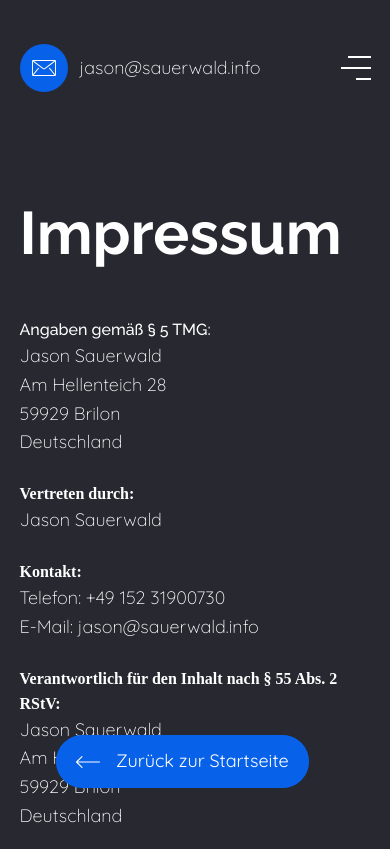
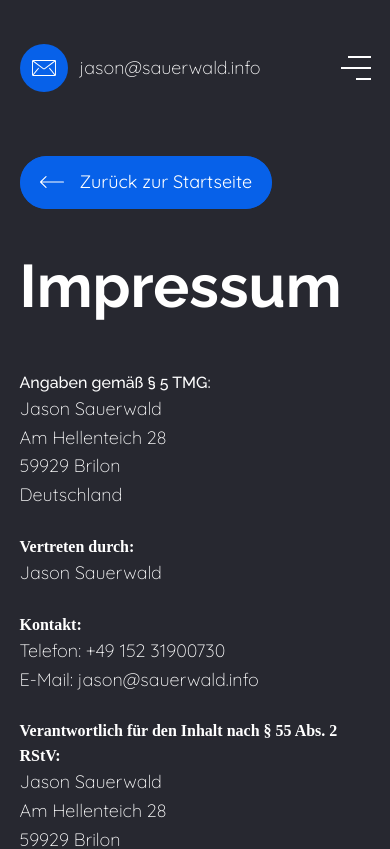
Before and after one commit to JasonSa19/vue-portfolio, a Vue app: page /impressum in a window 390 px wide. Shown: the top 849 px of the page. Built offline with nearby package versions, Linux system fonts and the light colour scheme; a web font is replaced by a local one.

Commit message:
Minor responsive fixes

```diff
--- a/src/components/modules/AreaTeaser.vue
+++ b/src/components/modules/AreaTeaser.vue
@@ -27,7 +27,7 @@ const props = defineProps({
           v-html="headlineText"
         ></h3>
         <div
-          class="z-20 invisible h-0 mt-6 text-left opacity-0 rounded-2xl group-hover:visible group-hover:opacity-100 group-hover:h-full"
+          class="z-20 mt-6 text-left md:h-0 md:invisible md:opacity-0 rounded-2xl md:group-hover:visible md:group-hover:opacity-100 md:group-hover:h-full"
         >
           {{ flowText }}
         </div>
--- a/src/components/sites/Imprint.vue
+++ b/src/components/sites/Imprint.vue
@@ -6,8 +6,11 @@ import arrow from "../svg/arrow.vue";
 
 <template>
   <Header />
-  <div class="container mx-auto my-24">
-    <router-link to="/" class="fixed z-20 left-14 bottom-14">
+  <div class="container mx-auto my-16 md:my-24">
+    <router-link
+      to="/"
+      class="z-20 block mb-8 md:fixed md:left-14 md:bottom-14"
+    >
       <div
         class="relative inline-flex items-center justify-start px-5 py-3 overflow-hidden font-medium transition-all rounded-full bg-blue hover:bg-white group"
       >
```
